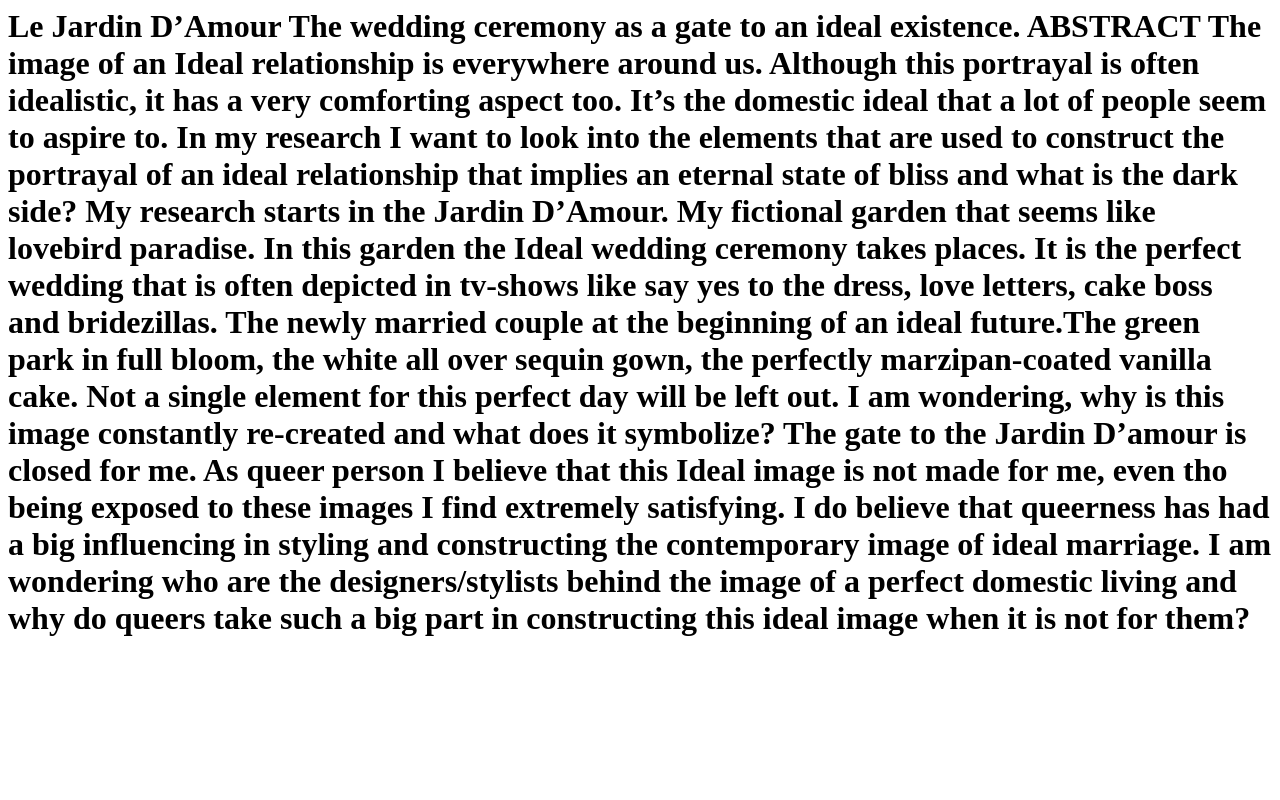
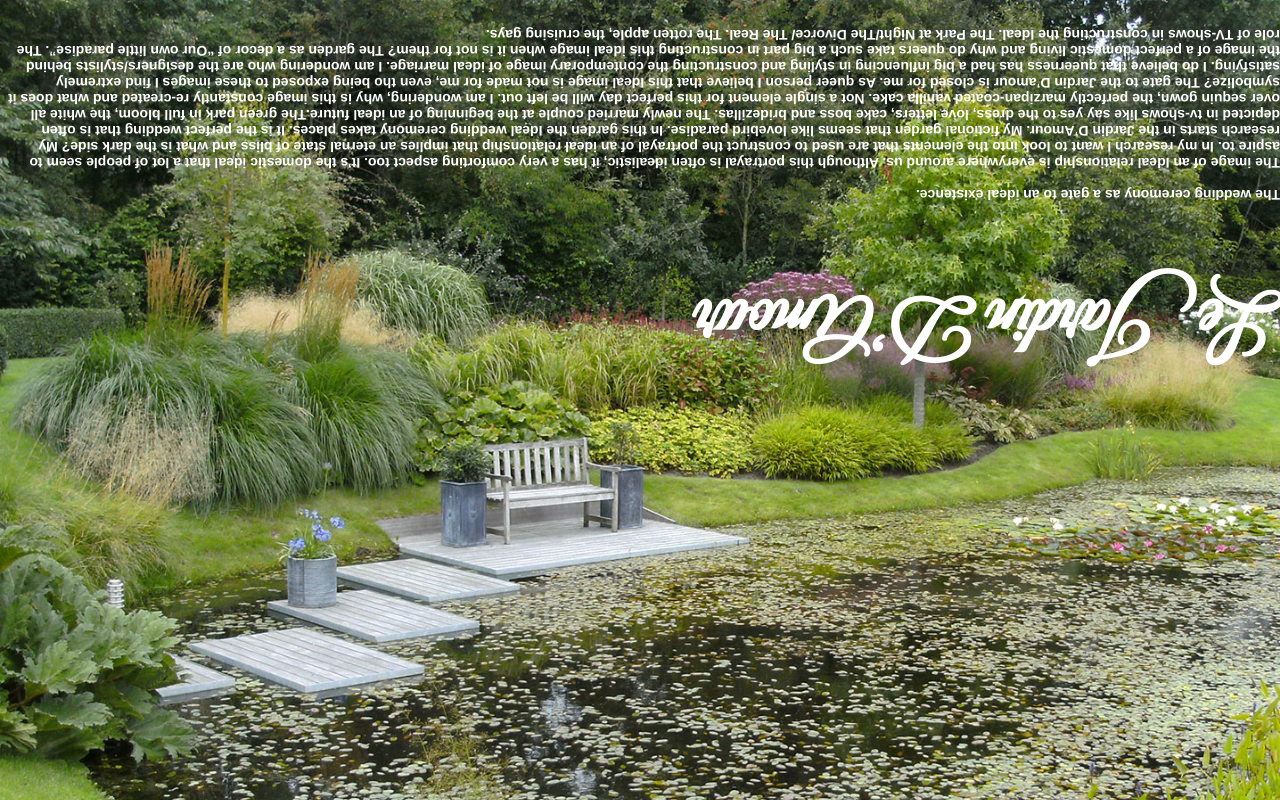
Before and after one commit to kabk/go-theses-18-michiel-heemskerk-le-jardin-d-amour, a plain HTML site: page index.html in a window 1280 px wide. Drawn offline with Linux system fonts and the light colour scheme.

Commit message:
abstract friday

```diff
--- a/index.html
+++ b/index.html
@@ -1,10 +1,61 @@
-<h1> Le Jardin D’Amour
+<!DOCTYPE html>
+<html>
+<head>
+<link href="https://fonts.googleapis.com/css?family=Great+Vibes" rel="stylesheet">
+<style>
+body {
+    background-image: url("vijvertuin.jpg" );
+    background-size: 1600px 1200px;
+    background-repeat: no-repeat;
+}
+
+h1 {
+   font-family: helvetica;
+   color: white;
+   font-size: 14px;
+}
+h2 {
+font-family: 'Great Vibes', cursive;
+   color: white;
+   font-size: 80px;
+}
+
+div {
+   margin-top: 10px;
+
+   filter:  progid:DXImageTransform.Microsoft.BasicImage(rotation=2);  /* IE6,IE7 */
+   ms-filter: "progid:DXImageTransform.Microsoft.BasicImage(rotation=2)"; /* IE8 */
+   -moz-transform: rotate(-180deg);  /* FF3.5+ */
+   -o-transform: rotate(-180deg);  /* Opera 10.5 */
+   -webkit-transform: rotate(-180deg);  /* Safari 3.1+, Chrome */
+   position: absolute;
+
+
+}
+
+</style>
+</head>
+<body>
+
+<div>
+<h2> Le Jardin D’Amour <h2>
+<h1>
 The wedding ceremony as a gate to an ideal existence.
-
-ABSTRACT
+<br>
+<br>
 
 The image of an Ideal relationship is everywhere around us. Although this portrayal is often idealistic, it has a very comforting aspect too. It’s the domestic ideal that a lot of people seem to aspire to. In my research I want to look into the elements that are used to construct the portrayal of an ideal relationship that implies an eternal state of bliss and what is the dark side?
 
 My research starts in the Jardin D’Amour. My fictional garden that seems like lovebird paradise. In this garden the Ideal wedding ceremony takes places. It is the perfect wedding that is often depicted in tv-shows like say yes to the dress, love letters, cake boss and bridezillas. The newly married couple at the beginning of an ideal future.The green park in full bloom, the white all over sequin gown, the perfectly marzipan-coated vanilla cake. Not a single element for this perfect day will be left out. I am wondering, why is this image constantly re-created and what does it symbolize?
 
-The gate to the Jardin D’amour is closed for me. As queer person I believe that this Ideal image is not made for me, even tho being exposed to these images I find extremely satisfying. I do believe that queerness has had a big influencing in styling and constructing the contemporary image of ideal marriage. I am wondering who are the designers/stylists behind the image of a perfect domestic living and why do queers take such a big part in constructing this ideal image when it is not for them? </h1>
+The gate to the Jardin D’amour is closed for me. As queer person I believe that this Ideal image is not made for me, even tho being exposed to these images I find extremely satisfying. I do believe that queerness has had a big influencing in styling and constructing the contemporary image of ideal marriage. I am wondering who are the designers/stylists behind the image of a perfect domestic living and why do queers take such a big part in constructing this ideal image when it is not for them?
+
+The garden as a decor of “Our own little paradise”.
+
+The role of TV-shows in constructing the Ideal.
+
+The Park at Night/The Divorce/ The Real.
+The rotten apple, the cruising gays.
+ </h1>
+</div>
+</body>
```
Also changed, not shown: Vijvertuin.jpg (added), lake.jpg (added), 1 other file.
